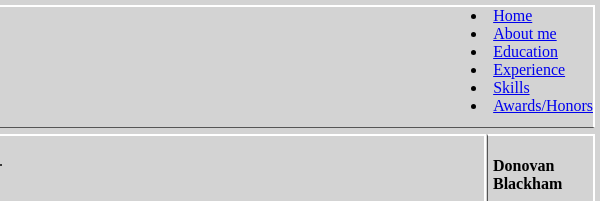
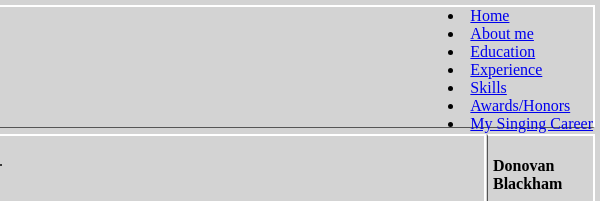
Before and after one commit to donovan-blackham/IS_201-Project, a plain HTML site: page Scratch.html in a window 1280 px wide. Shown: the top 201 px of the page, 680-1280 px from the left. Drawn offline with Linux system fonts and the light colour scheme.

Commit message:
Update Scratch.html

```diff
--- a/Scratch.html
+++ b/Scratch.html
@@ -24,6 +24,7 @@ Section 005
             <li class="nav-item"><a class="nav-link px-lg-3 py-3 py-lg-4" href="post.html">Experience</a></li>
             <li class="nav-item"><a class="nav-link px-lg-3 py-3 py-lg-4" href="post.html">Skills</a></li>
             <li class="nav-item"><a class="nav-link px-lg-3 py-3 py-lg-4" href="post.html">Awards/Honors</a></li>
+            <li class="nav-item"><a class="nav-link px-lg-3 py-3 py-lg-4" href="Scratch.html">My Singing Career</a></li>
         </span>
     </div>
     <div class="common leftmenu">
```
